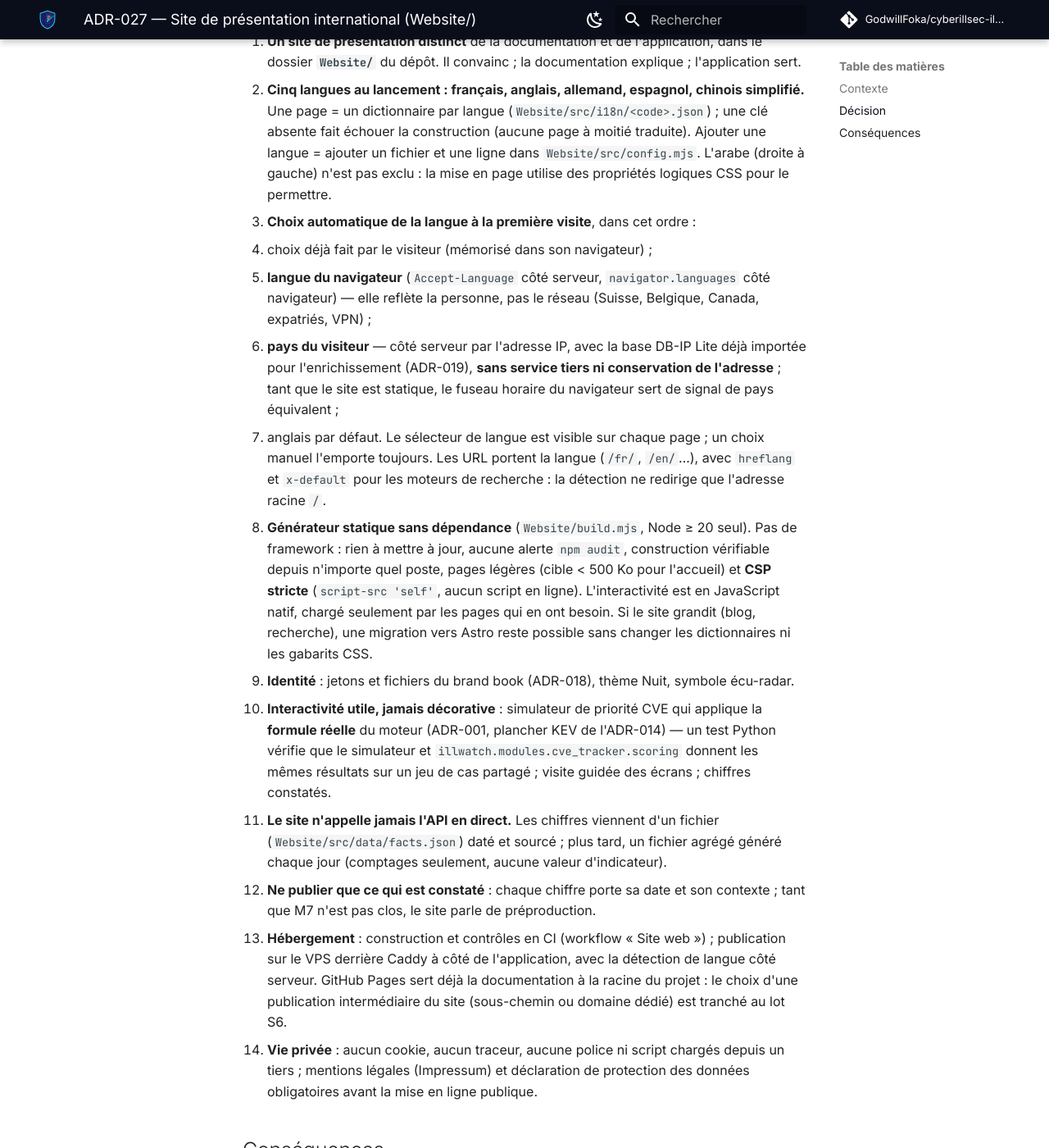
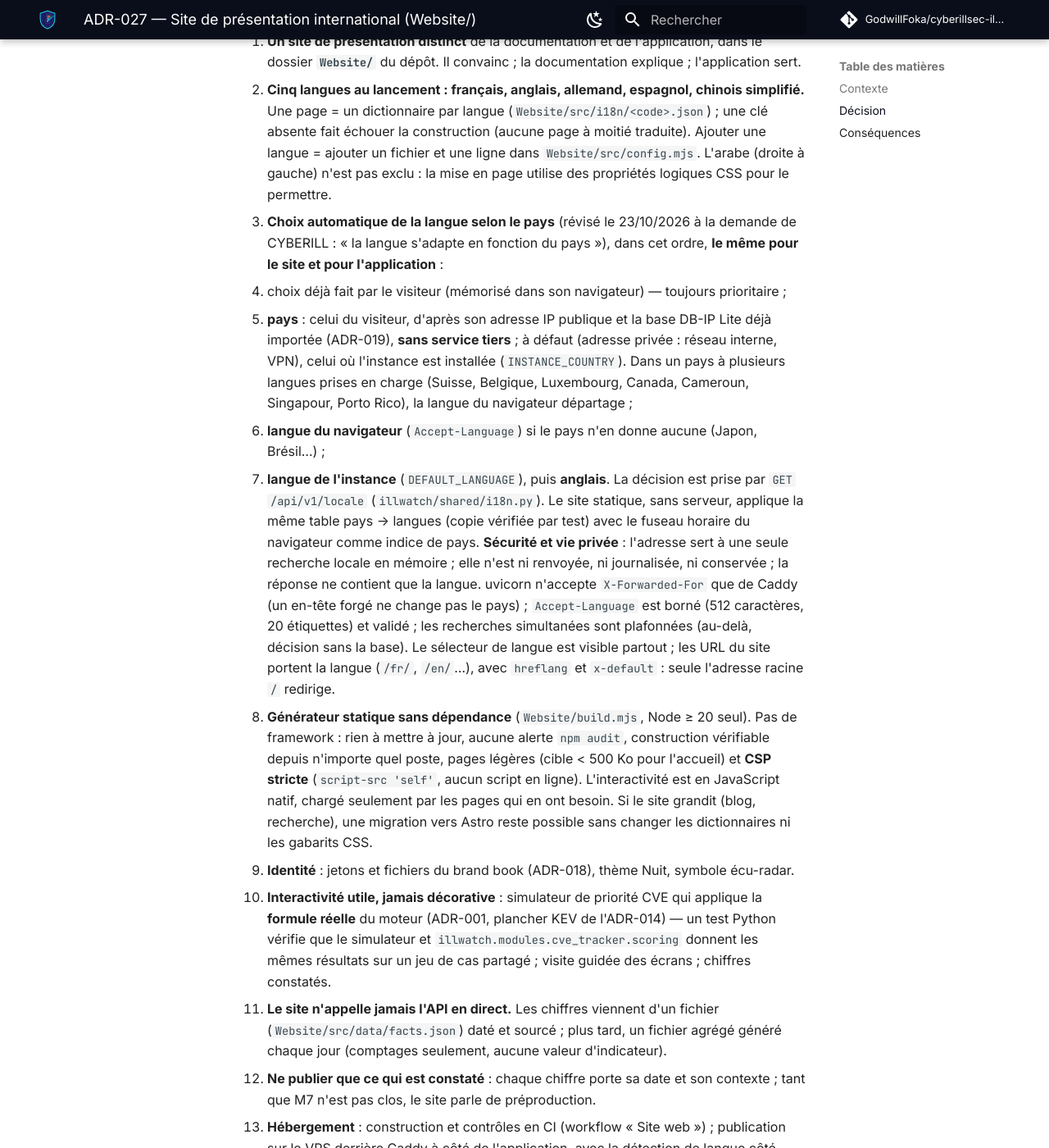
Before and after one commit to GodwillFoka/cyberillsec-illwatch, an MkDocs documentation site: the page built from docs/adr/ADR-027-site-de-presentation.md, in a window 1280 px wide and 1400 px high, scrolled down 719 px. Shown: the whole window at 82% size. Built offline with MkDocs 1.6.1 and Material for MkDocs 9.7.7, drawn with Linux system fonts in a browser that asks for light colours; comment, search, counter and statistics services are not loaded.

Commit message:
Site : langue selon le pays, même ordre et même table que l'API (ADR-027 révisé)
Co-Authored-By: Claude Opus 5.5 <noreply@anthropic.com>
Claude-Session: https://claude.ai/code/session_01Sa2JnvNyB746KBpTV19Us8

```diff
--- a/Website/scripts/captures.py
+++ b/Website/scripts/captures.py
@@ -53,8 +53,12 @@ def main(base: str, out: Path) -> int:
                 problems += [f"{lang} {name} : console : {e}" for e in errors]
                 context.close()
 
-        # Détection : langue du navigateur, puis pays (fuseau horaire), puis anglais.
+        # Détection hors serveur : pays (fuseau horaire) d'abord, navigateur pour départager
+        # un pays bilingue ou à défaut de pays, puis anglais.
         for browser_lang, zone, expected in (
+            ("en-US", "Europe/Berlin", "de"),
+            ("fr-CH", "Europe/Zurich", "fr"),
+            ("en-CA", "America/Toronto", "en"),
             ("de-AT", "UTC", "de"),
             ("zh-CN", "UTC", "zh"),
             ("es-MX", "UTC", "es"),
--- a/Website/src/config.mjs
+++ b/Website/src/config.mjs
@@ -25,6 +25,11 @@ export const BASE = (process.env.ILLWATCH_SITE_BASE || "/").replace(/\/?$/, "/")
 // (DB-IP Lite locale, ADR-019) ; vide tant que le site est statique (lot S6).
 export const GEO_ENDPOINT = process.env.ILLWATCH_SITE_GEO_ENDPOINT || "";
 
+// Pays et langue de l'instance (mêmes rôles que INSTANCE_COUNTRY et DEFAULT_LANGUAGE côté API) :
+// dernier recours avant l'anglais quand ni le pays du visiteur ni son navigateur ne décident.
+export const INSTANCE_COUNTRY = (process.env.ILLWATCH_SITE_COUNTRY || "").trim().toUpperCase();
+export const INSTANCE_LANG = (process.env.ILLWATCH_SITE_DEFAULT_LANG || "").trim().toLowerCase();
+
 export const LINKS = {
   gitlab: "https://gitlab.com/GodwillFoka/cyberillsec-illwatch",
   github: "https://github.com/GodwillFoka/cyberillsec-illwatch",
--- a/Website/src/templates.mjs
+++ b/Website/src/templates.mjs
@@ -401,7 +401,7 @@ export function rootPage(ctx, dictionaries) {
     .join("");
   const en = dictionaries.en;
   return `<!doctype html>
-<html lang="en" data-base="${base}" data-geo="${esc(site.geo)}">
+<html lang="en" data-base="${base}" data-geo="${esc(site.geo)}" data-instance-lang="${esc(site.instanceLang)}">
   ${head({ ...ctx, lang: null }, { title: "ILL Watch", description: en.meta.description, path: "" })}
   <body class="root">
   <main class="root__inner">
--- a/docs/adr/ADR-027-site-de-presentation.md
+++ b/docs/adr/ADR-027-site-de-presentation.md
@@ -24,19 +24,28 @@ solution, sur le même serveur.
    échouer la construction (aucune page à moitié traduite). Ajouter une langue = ajouter un
    fichier et une ligne dans `Website/src/config.mjs`. L'arabe (droite à gauche) n'est pas
    exclu : la mise en page utilise des propriétés logiques CSS pour le permettre.
-3. **Choix automatique de la langue à la première visite**, dans cet ordre :
-   1. choix déjà fait par le visiteur (mémorisé dans son navigateur) ;
-   2. **langue du navigateur** (`Accept-Language` côté serveur, `navigator.languages` côté
-      navigateur) — elle reflète la personne, pas le réseau (Suisse, Belgique, Canada,
-      expatriés, VPN) ;
-   3. **pays du visiteur** — côté serveur par l'adresse IP, avec la base DB-IP Lite déjà
-      importée pour l'enrichissement (ADR-019), **sans service tiers ni conservation de
-      l'adresse** ; tant que le site est statique, le fuseau horaire du navigateur sert de
-      signal de pays équivalent ;
-   4. anglais par défaut.
-   Le sélecteur de langue est visible sur chaque page ; un choix manuel l'emporte toujours. Les
-   URL portent la langue (`/fr/`, `/en/`…), avec `hreflang` et `x-default` pour les moteurs de
-   recherche : la détection ne redirige que l'adresse racine `/`.
+3. **Choix automatique de la langue selon le pays** (révisé le 23/10/2026 à la demande de
+   CYBERILL : « la langue s'adapte en fonction du pays »), dans cet ordre, **le même pour le
+   site et pour l'application** :
+   1. choix déjà fait par le visiteur (mémorisé dans son navigateur) — toujours prioritaire ;
+   2. **pays** : celui du visiteur, d'après son adresse IP publique et la base DB-IP Lite déjà
+      importée (ADR-019), **sans service tiers** ; à défaut (adresse privée : réseau interne,
+      VPN), celui où l'instance est installée (`INSTANCE_COUNTRY`). Dans un pays à plusieurs
+      langues prises en charge (Suisse, Belgique, Luxembourg, Canada, Cameroun, Singapour,
+      Porto Rico), la langue du navigateur départage ;
+   3. **langue du navigateur** (`Accept-Language`) si le pays n'en donne aucune (Japon,
+      Brésil…) ;
+   4. **langue de l'instance** (`DEFAULT_LANGUAGE`), puis **anglais**.
+   La décision est prise par `GET /api/v1/locale` (`illwatch/shared/i18n.py`). Le site
+   statique, sans serveur, applique la même table pays → langues (copie vérifiée par test)
+   avec le fuseau horaire du navigateur comme indice de pays.
+   **Sécurité et vie privée** : l'adresse sert à une seule recherche locale en mémoire ; elle
+   n'est ni renvoyée, ni journalisée, ni conservée ; la réponse ne contient que la langue.
+   uvicorn n'accepte `X-Forwarded-For` que de Caddy (un en-tête forgé ne change pas le pays) ;
+   `Accept-Language` est borné (512 caractères, 20 étiquettes) et validé ; les recherches
+   simultanées sont plafonnées (au-delà, décision sans la base). Le sélecteur de langue est
+   visible partout ; les URL du site portent la langue (`/fr/`, `/en/`…), avec `hreflang` et
+   `x-default` : seule l'adresse racine `/` redirige.
 4. **Générateur statique sans dépendance** (`Website/build.mjs`, Node ≥ 20 seul). Pas de
    framework : rien à mettre à jour, aucune alerte `npm audit`, construction vérifiable depuis
    n'importe quel poste, pages légères (cible < 500 Ko pour l'accueil) et **CSP stricte**
```
Also changed, not shown: Website/README.md (+6 -3 lines), Website/ROADMAP.md (+16 -11 lines), Website/build.mjs (+34 -4 lines), Website/src/assets/js/lang.js (+81 -42 lines), Website/src/assets/js/root.js (+20 -12 lines), Website/src/data/country-languages.json (added, +100 -0 lines), 3 other files.
